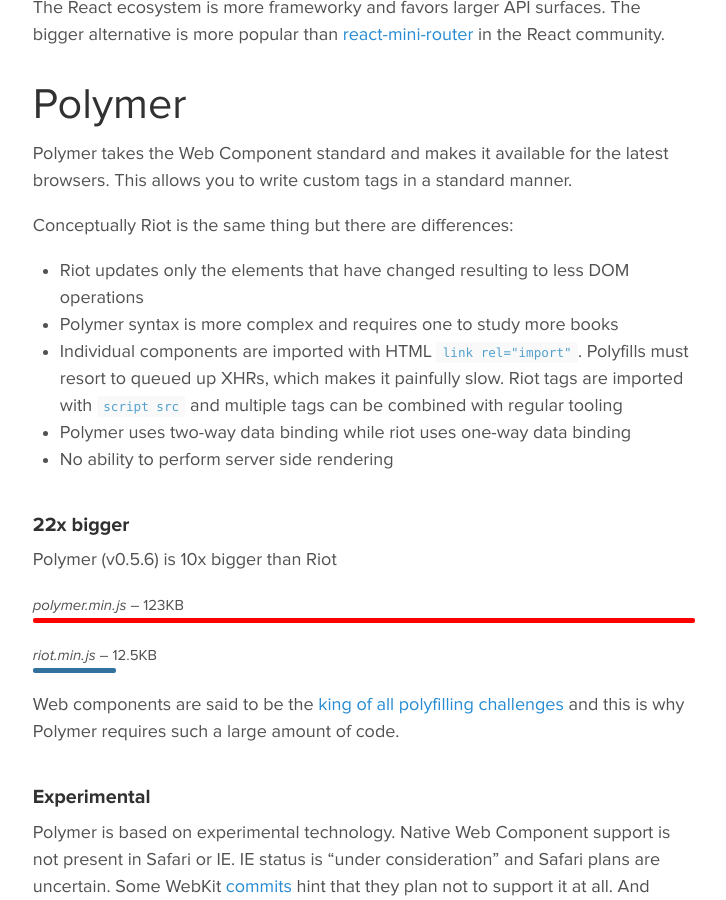
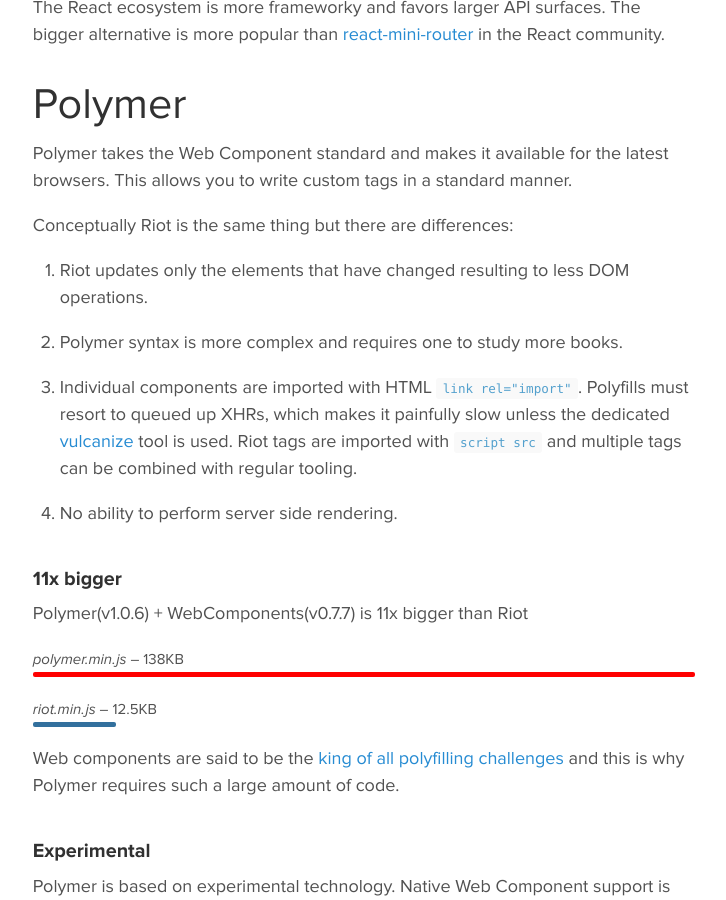
Before and after one commit to riot/riot.github.io, a Jekyll site: the page built from compare.md, in a window 1280 px wide and 900 px high, scrolled down 4561 px. Shown: the whole window, without its empty margins (276-1002 px from the left). Built offline with Jekyll 4.4.1, drawn with Linux system fonts in a browser that asks for light colours; Markdown is read by kramdown in place of the engine named in the settings.

Commit message:
Manual merge of https://github.com/riot/riot/commit/770a4134f79a083114e9f8bab01daf9b48dc7a44

```diff
--- a/compare.md
+++ b/compare.md
@@ -175,22 +175,24 @@
 
 Conceptually Riot is the same thing but there are differences:
 
-- Riot updates only the elements that have changed resulting to less DOM operations
-- Polymer syntax is more complex and requires one to study more books
-- Individual components are imported with HTML `link rel="import"`. Polyfills must resort to queued up XHRs, which makes it painfully slow. Riot tags are imported with `script src` and multiple tags can be combined with regular tooling
-- Polymer uses two-way data binding while riot uses one-way data binding
-- No ability to perform server side rendering
+1. Riot updates only the elements that have changed resulting to less DOM operations.
+
+2. Polymer syntax is more complex and requires one to study more books.
+
+3. Individual components are imported with HTML `link rel="import"`. Polyfills must resort to queued up XHRs, which makes it painfully slow unless the dedicated [vulcanize](https://github.com/polymer/vulcanize) tool is used. Riot tags are imported with `script src` and multiple tags can be combined with regular tooling.
+
+4. No ability to perform server side rendering.
 
 
-### 22x bigger
+### 11x bigger
 
-Polymer (v0.5.6) is 10x bigger than Riot
+Polymer(v1.0.6) + WebComponents(v0.7.7) is 11x bigger than Riot
 
-<small><em>polymer.min.js</em> – 123KB</small>
+<small><em>polymer.min.js</em> – 138KB</small>
 <span class="bar red"></span>
 
 <small><em>riot.min.js</em> – <span class="riot-size">{{ site.size_min }}KB</span></small>
-<span class="bar blue" style="width: {{ site.size_min / 123 * 100 }}%"></span>
+<span class="bar blue" style="width: {{ site.size_min / 138 * 100 }}%"></span>
 
 Web components are said to be the [king of all polyfilling challenges](http://developer.telerik.com/featured/web-components-arent-ready-production-yet/) and this is why Polymer requires such a large amount of code.
 
```
